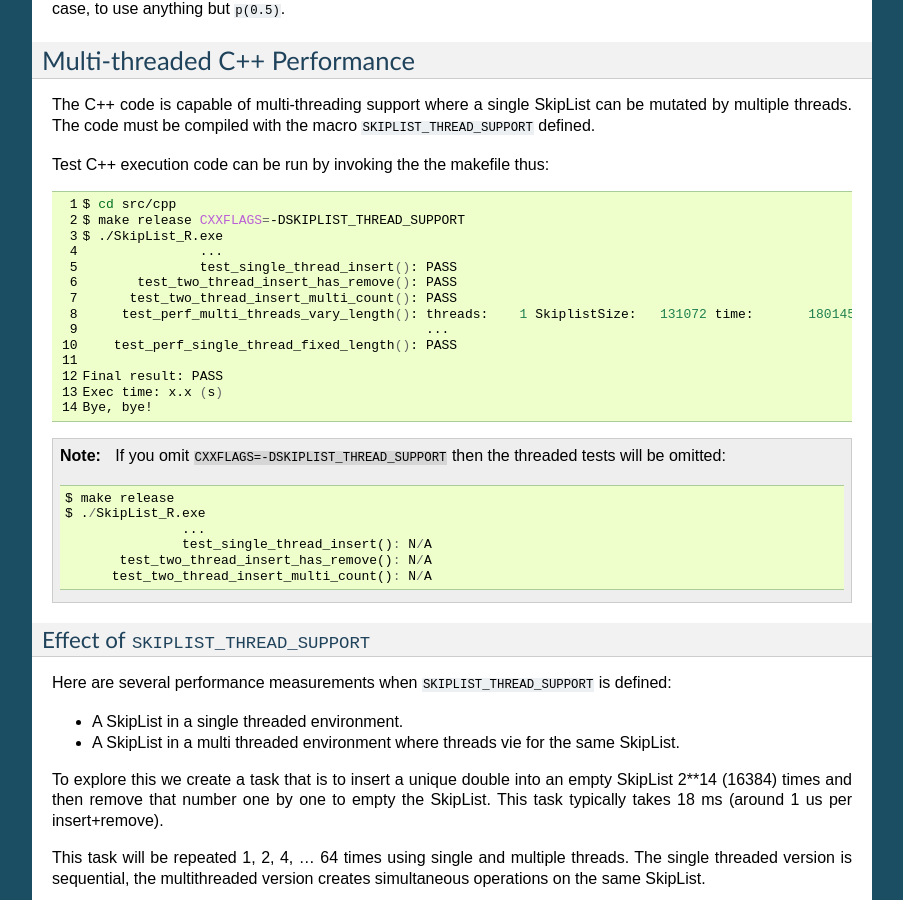
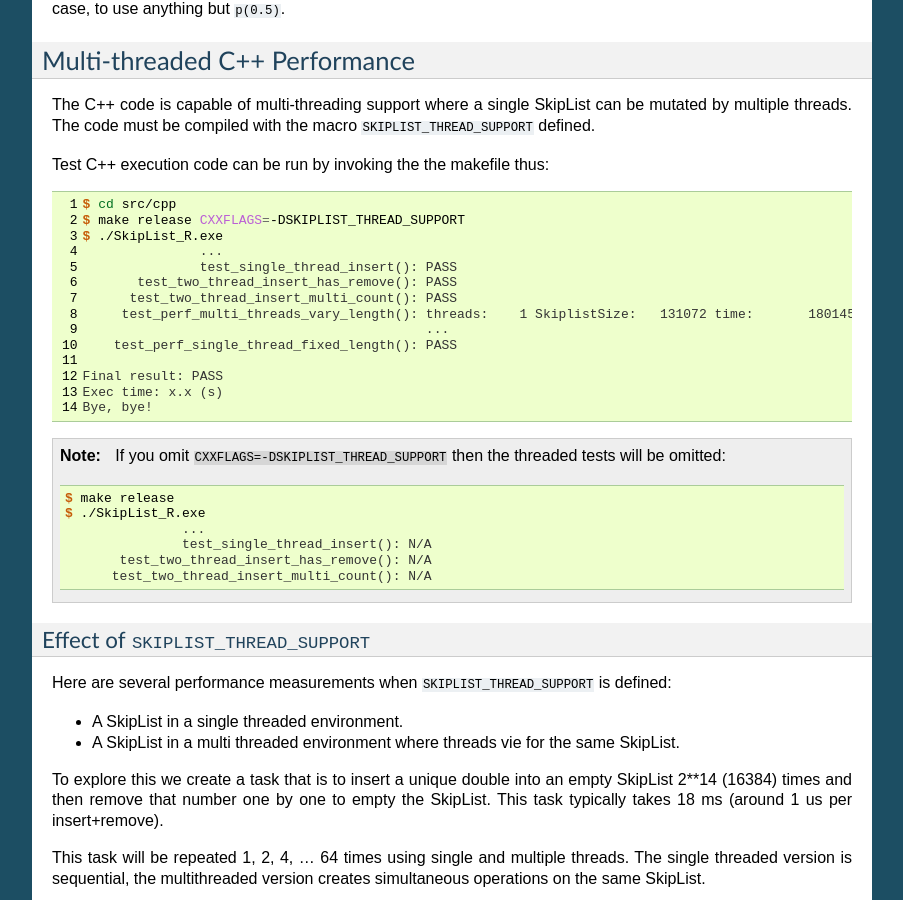
Before and after one commit to paulross/skiplist, a Sphinx documentation site: the page built from docs/source/performance.rst, in a window 1280 px wide and 900 px high, scrolled down 7099 px. Shown: the whole window, without its empty margins (198-1101 px from the left). Built offline with Sphinx 7.4.7, drawn with Linux system fonts in a browser that asks for light colours.

Commit message:
Minor documentation fix.

```diff
--- a/docs/source/performance.rst
+++ b/docs/source/performance.rst
@@ -218,7 +218,7 @@ The C++ code is capable of multi-threading support where a single SkipList can b
 
 Test C++ execution code can be run by invoking the the makefile thus:
 
-.. code-block:: sh
+.. code-block:: console
 
     $ cd src/cpp
     $ make release CXXFLAGS=-DSKIPLIST_THREAD_SUPPORT
@@ -236,7 +236,9 @@ Test C++ execution code can be run by invoking the the makefile thus:
     Bye, bye!
 
 .. NOTE::
-    If you omit ``CXXFLAGS=-DSKIPLIST_THREAD_SUPPORT`` then the threaded tests will be omitted::
+    If you omit ``CXXFLAGS=-DSKIPLIST_THREAD_SUPPORT`` then the threaded tests will be omitted:
+
+    .. code-block:: console
 
         $ make release
         $ ./SkipList_R.exe
```
